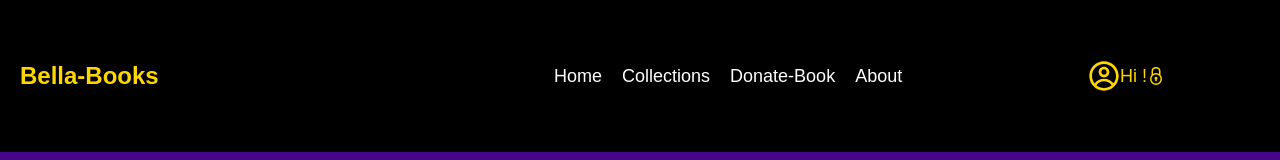
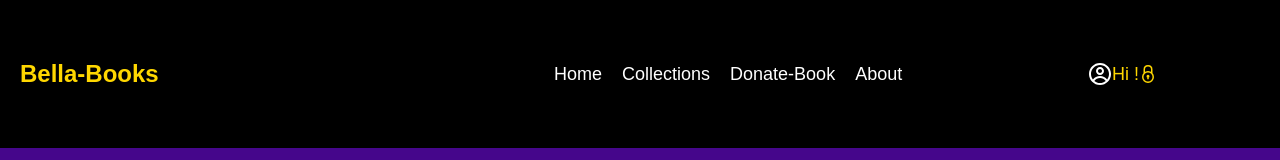
Before and after one commit to Abel-Girma-tech/LibraryMern, a React (Create React App) app in the folder frontend/: page /bella-books/single-book-detail/1 in a window 1280 px wide. Shown: the top 160 px of the page. Built offline with nearby package versions, Linux system fonts and the light colour scheme; no server answers.

Commit message:
Profile icon css

```diff
--- a/frontend/src/App.css
+++ b/frontend/src/App.css
@@ -576,7 +576,8 @@ font-size:large;
 }
 
 #profile_icon{
-  font-size: xx-large;
+  font-size: x-large;
+  color: white;
 }
 
 
```
